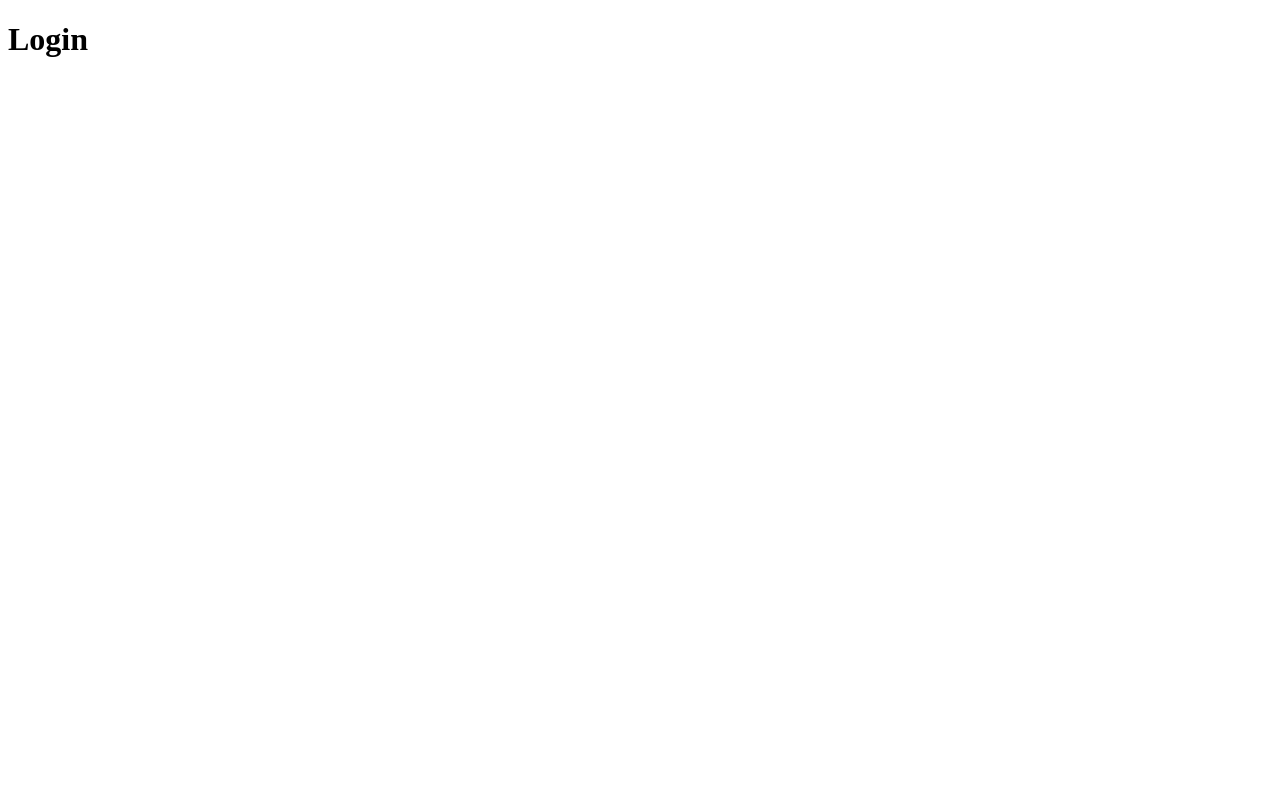
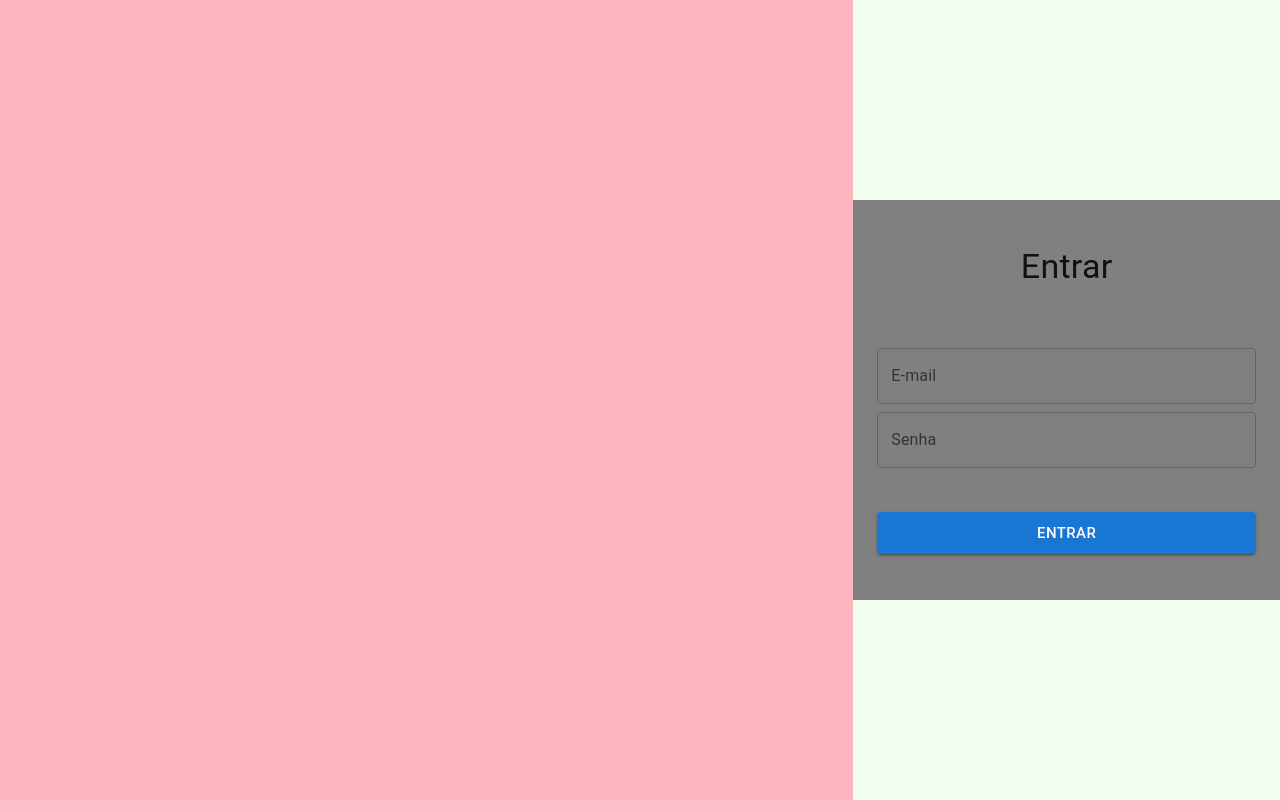
Before and after one commit to Gabileichtweis/atividade-conclusao-modulo-5, a React (Create React App) app: page / in a window 1280 px wide. Built offline with nearby package versions, Linux system fonts and the light colour scheme.

Commit message:
pagina login estática

```diff
--- a/src/App.tsx
+++ b/src/App.tsx
@@ -1,9 +1,11 @@
 import React from 'react';
 import AppRoutes from './routes/AppRoutes';
+import { CssBaseline } from '@mui/material';
 
 function App() {
   return (
     <>
+      <CssBaseline />
       <AppRoutes />
     </>
   );
--- a/src/pages/Login.tsx
+++ b/src/pages/Login.tsx
@@ -1,7 +1,60 @@
+import { Box, Button, Grid, TextField, Typography } from '@mui/material';
 import React from 'react';
 
 const Login: React.FC = () => {
-  return <h1>Login</h1>;
+  return (
+    <Grid container height={'100vh'} bgcolor={'blue'}>
+      <Grid
+        item
+        height={'100%'}
+        xs={false}
+        sm={4}
+        md={8}
+        bgcolor={'lightpink'}
+      ></Grid>
+      <Grid item height={'100%'} xs={12} sm={8} md={4} bgcolor={'brown'}>
+        <Grid
+          container
+          height={'100%'}
+          alignItems={'center'}
+          bgcolor={'honeydew'}
+        >
+          <Grid
+            item
+            xs={12}
+            height={'50%'}
+            bgcolor={'gray'}
+            display={'flex'}
+            flexDirection={'column'}
+            justifyContent={'space-around'}
+            padding={3}
+          >
+            <Typography variant="h4" textAlign={'center'}>
+              Entrar
+            </Typography>
+            <Box component={'form'} textAlign={'center'}>
+              <TextField
+                id="email"
+                label={'E-mail'}
+                variant="outlined"
+                margin="normal"
+                fullWidth
+              />
+              <TextField
+                id="password"
+                label={'Senha'}
+                variant="outlined"
+                fullWidth
+              />
+            </Box>
+            <Button variant="contained" size="large">
+              Entrar
+            </Button>
+          </Grid>
+        </Grid>
+      </Grid>
+    </Grid>
+  );
 };
 
 export default Login;
```
